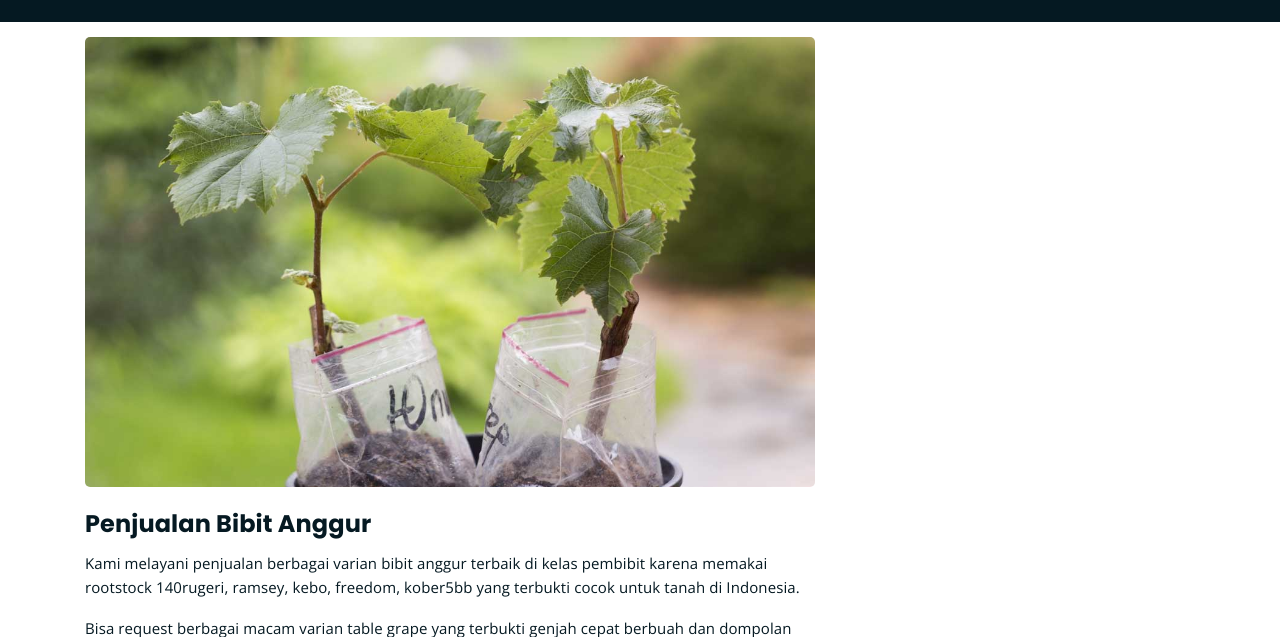
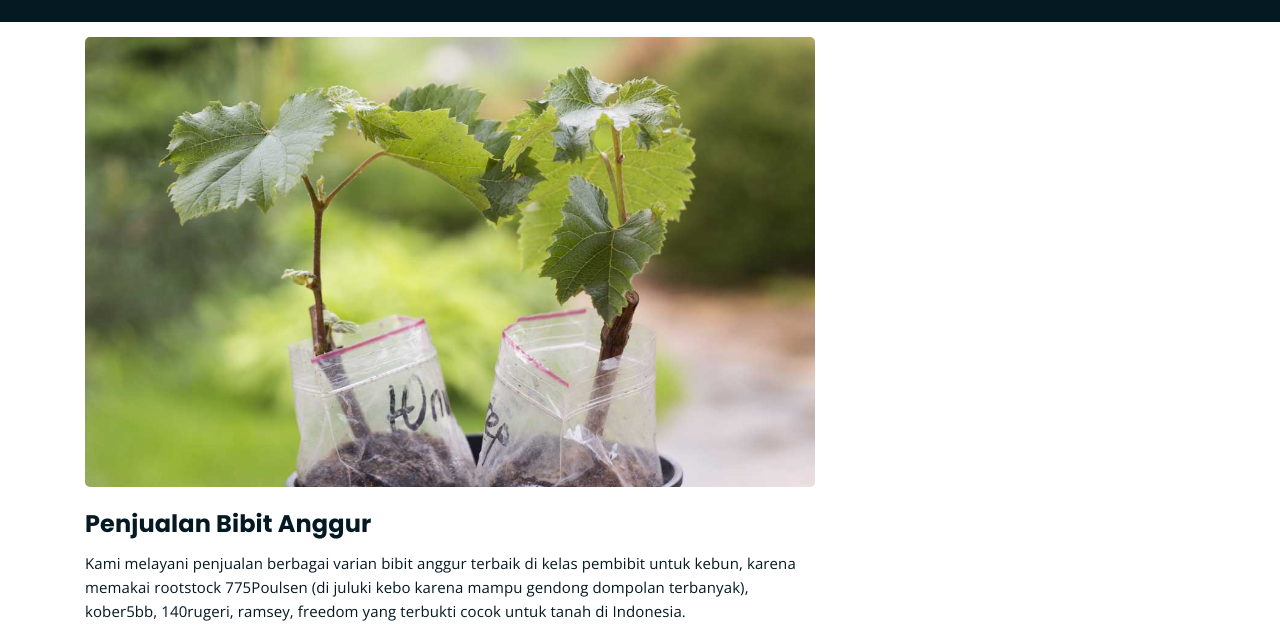
Before and after one commit to ersadishla/anggurindonesia, a plain HTML site: page bibit.html in a window 1280 px wide. Shown: the part 113-750 px from the top of the page. Drawn offline with nearby package versions, Linux system fonts and the light colour scheme.

Commit message:
Update bibit.html

```diff
--- a/bibit.html
+++ b/bibit.html
@@ -72,7 +72,7 @@
 						<div class="single-article-text">
 							<div class="single-artcile-bg" style="background-image: url(assets/img/latest-news/grape-seeds.jpeg);"></div>
 							<h2>Penjualan Bibit Anggur</h2>
-							<p>Kami melayani penjualan berbagai varian bibit anggur terbaik di kelas pembibit karena memakai rootstock 140rugeri, ramsey, kebo, freedom, kober5bb yang terbukti cocok untuk tanah di Indonesia.</p>
+							<p>Kami melayani penjualan berbagai varian bibit anggur terbaik di kelas pembibit untuk kebun, karena memakai rootstock 775Poulsen (di juluki kebo karena mampu gendong dompolan terbanyak), kober5bb, 140rugeri, ramsey, freedom yang terbukti cocok untuk tanah di Indonesia.</p>
 							<p>Bisa request berbagai macam varian table grape yang terbukti genjah cepat berbuah dan dompolan besar seperti varian Taldun, Everest, Ninel, Jupiter, New baikonur, Red shine muscat, Julian, Shine muscat, transfiguration, dixon, sonaka, smelev, ilaria, Moondrop, Gosv, Akademik, Lorano, Manicure finger, Oscar, Veles kismis, Benny pizutello, Tamaki dan lain-lain.</p>
 							<p>Rootstock/RS (batang bawah) bisa request di sesuaikan kondisi tanah lokasi anda, tanah liat, berpasir, asam basa, tanah kering tanah basah hingga tanah berbatu.</p>
 							<p>RS yang telah kami uji dan cocok di Indonesia serta tahan nematoda dan penyakit antara lain : kebo 775P, freedom, 140rugeri, ramsey, kober5bb. RS tersebut mampu beradaptasi dengan baik serta mampu mensuply nutrisi dengan baik scion table grape yang di gendongnya sehingga tanaman anggur mampu tumbuh subur, genjah, berbuah super banyak dengan dompolan besar (juara tonase), dan mampu bertahan puluhan tahun.</p>
```
